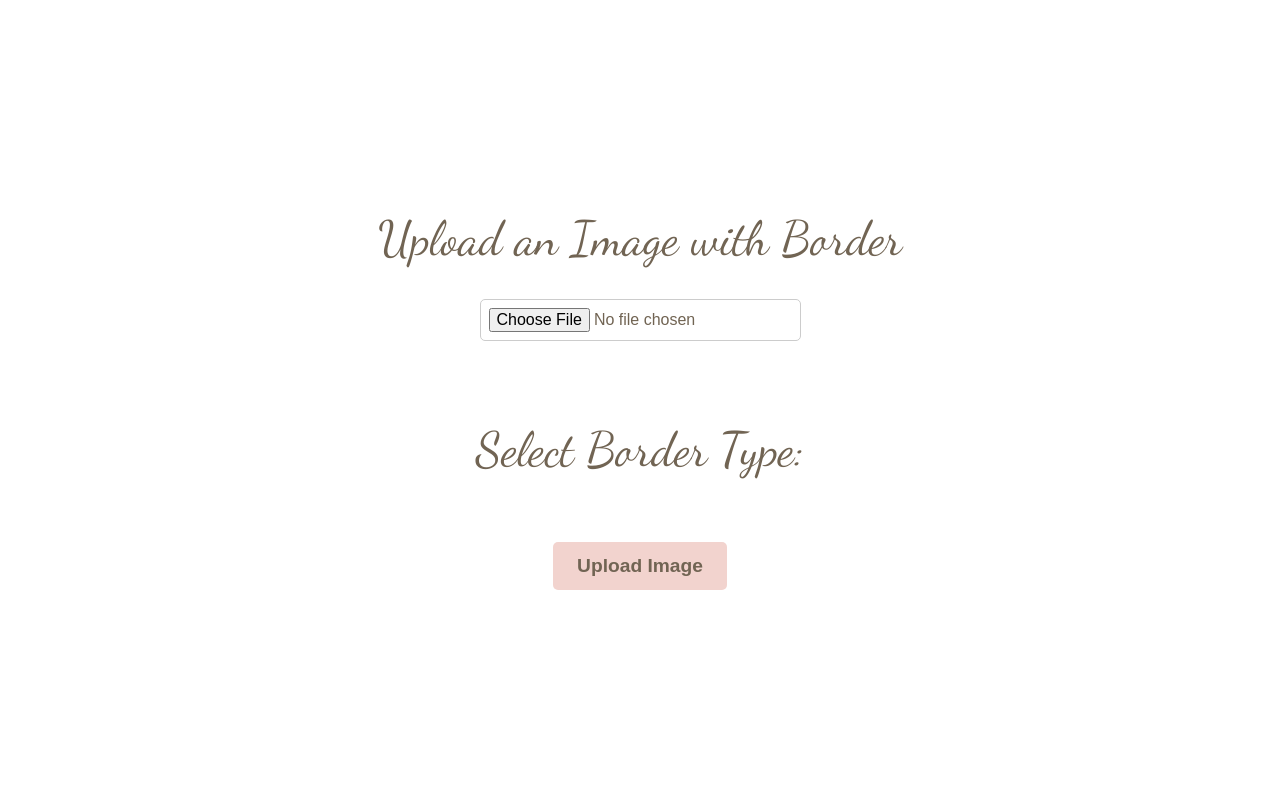
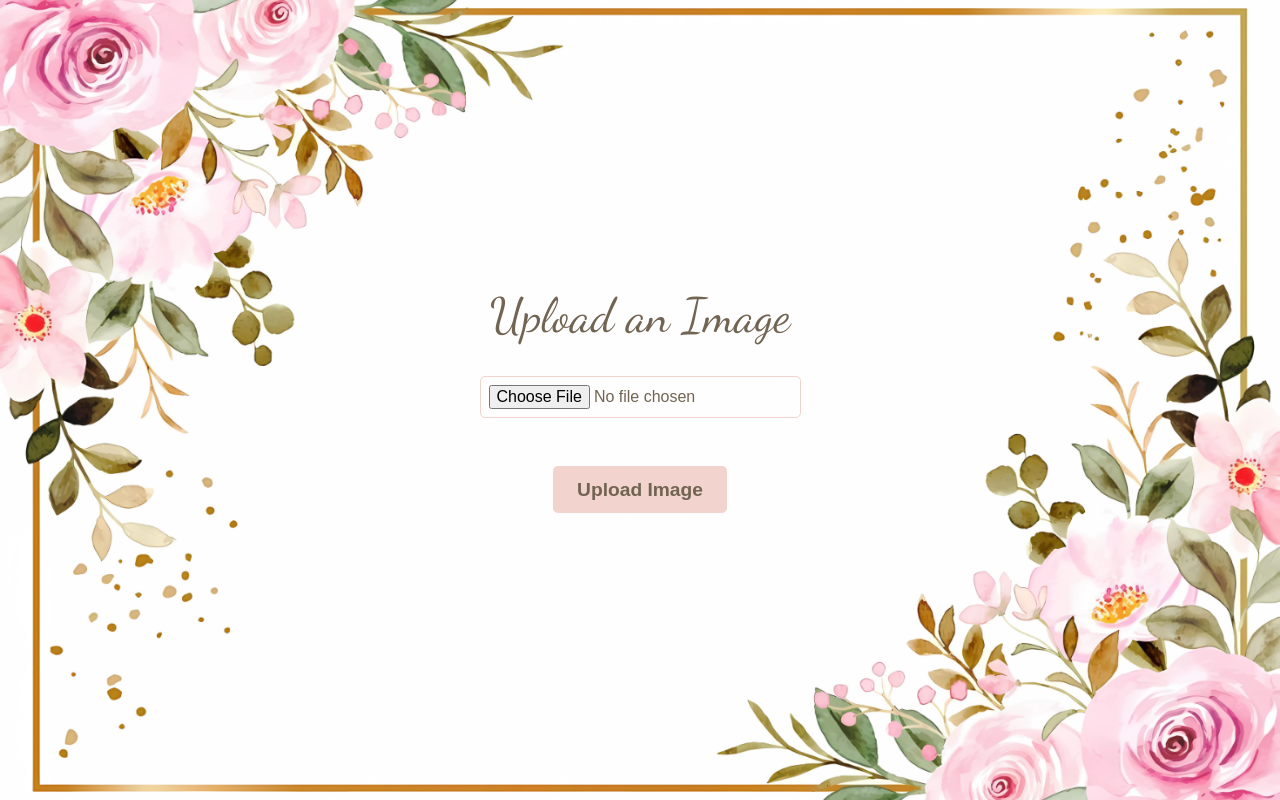
Before and after one commit to shekange/capstone, a React (Vite) app: page /border in a window 1280 px wide. Built offline with nearby package versions, Linux system fonts and the light colour scheme.

Commit message:
Add background image and make sure the processed image shows up on the website

```diff
--- a/src/pages/BorderPage/BorderPage.jsx
+++ b/src/pages/BorderPage/BorderPage.jsx
@@ -1,9 +1,10 @@
 import React, { useState } from "react";
+import { Link } from "react-router-dom";
 import axios from "axios";
+import "./BorderPage.scss";
 
 const BorderPage = () => {
   const [image, setImage] = useState(null);
-  const [borderType, setBorderType] = useState("horizontal");
   const [imageUrl, setImageUrl] = useState("");
   const [errorMessage, setErrorMessage] = useState("");
 
@@ -18,7 +19,6 @@ const BorderPage = () => {
     }
 
     const formData = new FormData();
-    // formData.append("borderType", borderType);
     formData.append("image", image);
 
     try {
@@ -32,7 +32,6 @@ const BorderPage = () => {
         }
       );
 
-      // Check if response contains the image URL
       if (response && response.data && response.data.imageUrl) {
         setImageUrl(response.data.imageUrl);
         setErrorMessage("");
@@ -40,7 +39,6 @@ const BorderPage = () => {
         setErrorMessage("Failed to process the image.");
       }
     } catch (error) {
-      // Handle errors from the API request
       if (error.response) {
         setErrorMessage(
           "Error processing the image: " + error.response.data.error
@@ -52,49 +50,36 @@ const BorderPage = () => {
     }
   };
 
-  // Handle border type selection
-  const handleBorderSelection = (type) => {
-    setBorderType(type);
-  };
-
   return (
     <div className="global">
-      <div className="global__title">Upload an Image with Border</div>
+      <div className="global__title">Upload an Image</div>
 
       {/* File input for image upload */}
       <input type="file" onChange={handleImageChange} />
 
-      {/* Border type selection with visual representation */}
-      <div className="global__border-selection">
-        <p className="global__title">Select Border Type:</p>
-
-        {/* <div className="border-images">
-          <img
-            src="/src/assets/images/border-horizontal.png"
-            alt="Horizontal Border"
-            className={`border-image ${borderType === "horizontal" ? "selected" : ""}`}
-            onClick={() => handleBorderSelection("horizontal")}
-          />
-          <img
-            src="/src/assets/images/border-vertical.png"
-            alt="Vertical Border"
-            className={`border-image ${borderType === "vertical" ? "selected" : ""}`}
-            onClick={() => handleBorderSelection("vertical")}
-          />
-        </div> */}
-      </div>
-
       {/* Submit button */}
-      <button className="global__button" onClick={handleNextStep}>Upload Image</button>
+      <button className="global__button" onClick={handleNextStep}>
+        Upload Image
+      </button>
 
       {/* Error message display */}
       {errorMessage && <p style={{ color: "red" }}>{errorMessage}</p>}
 
       {/* Display the uploaded image */}
       {imageUrl && (
-        <div>
+        <div className="processed-image-section">
           <div className="global__title">Processed Image:</div>
-          <img src={imageUrl} alt="Processed border" width="300" />
+          <img
+            src={`http://localhost:8080${imageUrl}`}
+            alt="Processed border"
+            width="300"
+          />
+          {/* Add a link button */}
+          <div>
+            <Link to="/" className="global__button">
+              Back to Main Page
+            </Link>
+          </div>
         </div>
       )}
     </div>
--- a/src/pages/BorderPage/BorderPage.scss
+++ b/src/pages/BorderPage/BorderPage.scss
@@ -1,28 +1,6 @@
 @use "/styles/variables" as *;
 @use "/styles/mixins" as *;
 
-.border-image {
-  display: block;
-  width: 15rem;
-  height: auto;
-  cursor: pointer;
-  border: 2px solid transparent;
-  border-radius: 5px;
-  transition: border-color 0.3s;
-  // z-index: 1;
-
-  &.selected {
-    border-color: $Secondary-Pink;
-  }
-
-  @include desktop {
-    height: 25rem;
-    width: auto;
-  }
+.processed-image-section {
+  padding-top: 2rem;
 }
-
-.global__title {
-  font-size: 1.5rem;
-  margin-bottom: 1rem;
-  text-align: center;
-}
--- a/src/pages/HomePage/HomePage.jsx
+++ b/src/pages/HomePage/HomePage.jsx
@@ -50,19 +50,19 @@ export default function HomePage() {
       <div className="global__title">WE'RE GETTING MARRIED</div>
       <div className="global__countdown">
         <div className="global__tablet-desktop-countdown">
-          {timeLeft.months} MONTHS, {timeLeft.days} DAYS, {timeLeft.hours}{" "}
-          HOURS, {timeLeft.minutes} MINUTES, {timeLeft.seconds} SECONDS
+          {timeLeft.months} Months, {timeLeft.days} Days, {timeLeft.hours}{" "}
+          Hours, {timeLeft.minutes} Minutes, {timeLeft.seconds} Seconds
         </div>
         <div className="global__mobile-countdown">
-          <p>{timeLeft.months} MONTHS</p>
-          <p>{timeLeft.days} DAYS</p>
-          <p>{timeLeft.hours} HOURS</p>
-          <p>{timeLeft.minutes} MINUTES</p>
-          <p>{timeLeft.seconds} SECONDS</p>
+          <p>{timeLeft.months} Months</p>
+          <p>{timeLeft.days} Days</p>
+          <p>{timeLeft.hours} Hours</p>
+          <p>{timeLeft.minutes} Minutes</p>
+          <p>{timeLeft.seconds} Seconds</p>
         </div>
       </div>
       <Link to="/border" className="global__button">
-        IMAGE DECORATION
+        Image Decoration
       </Link>
     </main>
   );
--- a/styles/_global.scss
+++ b/styles/_global.scss
@@ -7,11 +7,6 @@ body {
   @include regular-font;
   margin: 0;
   color: $Main-Brown;
-  // z-index: 1;
-}
-
-p {
-  // z-index: 1;
 }
 
 .global {
@@ -23,29 +18,18 @@ p {
   justify-content: center;
   text-align: center;
   color: $Main-Brown;
+  background-image: url("/src/assets/images/floral-mobile-tablet-background.png");
+  background-repeat: no-repeat;
+  background-size: cover;
+  background-position: center;
 
-  // &::before {
-  //   content: "";
-  //   position: absolute;
-  //   top: 0;
-  //   left: 0;
-  //   width: 100%;
-  //   height: 100%;
-  //   background-image: url("/src/assets/images/floral-mobile-tablet-background.png");
-  //   background-size: cover;
-  //   background-position: center;
-  //   background-repeat: no-repeat;
-  //   z-index: 0;
-
-  //   @include desktop {
-  //     background-image: url("/src/assets/images/floral-desktop-background.png");
-  //   }
-  // }
+  @include desktop {
+    background-image: url("/src/assets/images/floral-desktop-background.png");
+  }
 
   &__title,
   &__countdown {
     position: relative;
-    // z-index: 1;
   }
 
   &__title {
@@ -91,11 +75,11 @@ p {
     color: $Main-Brown;
     background-color: $Main-Pink;
     border: none;
-    // z-index: 1;
     border-radius: 5px;
     text-decoration: none;
     cursor: pointer;
     transition: background-color 0.3s ease;
+    font-family: sans-serif;
 
     &:hover {
       background-color: $Secondary-Pink;
@@ -106,13 +90,16 @@ p {
   input[type="file"],
   select {
     position: relative;
-    // z-index: 1;
     font-size: 1rem;
-    margin: 1rem 0;
-    padding: 0.5rem;
-    border: 1px solid #ccc;
+    margin: 1rem;
+    padding: 0.25rem;
+    border: 1px solid $Main-Pink;
     border-radius: 5px;
     outline: none;
+
+    @include tablet {
+      padding: 0.5rem;
+    }
 
     &:focus {
       border-color: $Main-Pink;
@@ -128,14 +115,13 @@ p {
 
   .global__image-preview {
     position: relative;
-    // z-index: 2;
     margin-top: 2rem;
   }
 
   .global__image-preview img {
     max-width: 100%;
-    border: 2px solid $Main-Brown;
-    border-radius: 5px;
+    border: 0.125 solid $Main-Brown;
+    border-radius: 0.3;
   }
 }
 
```
